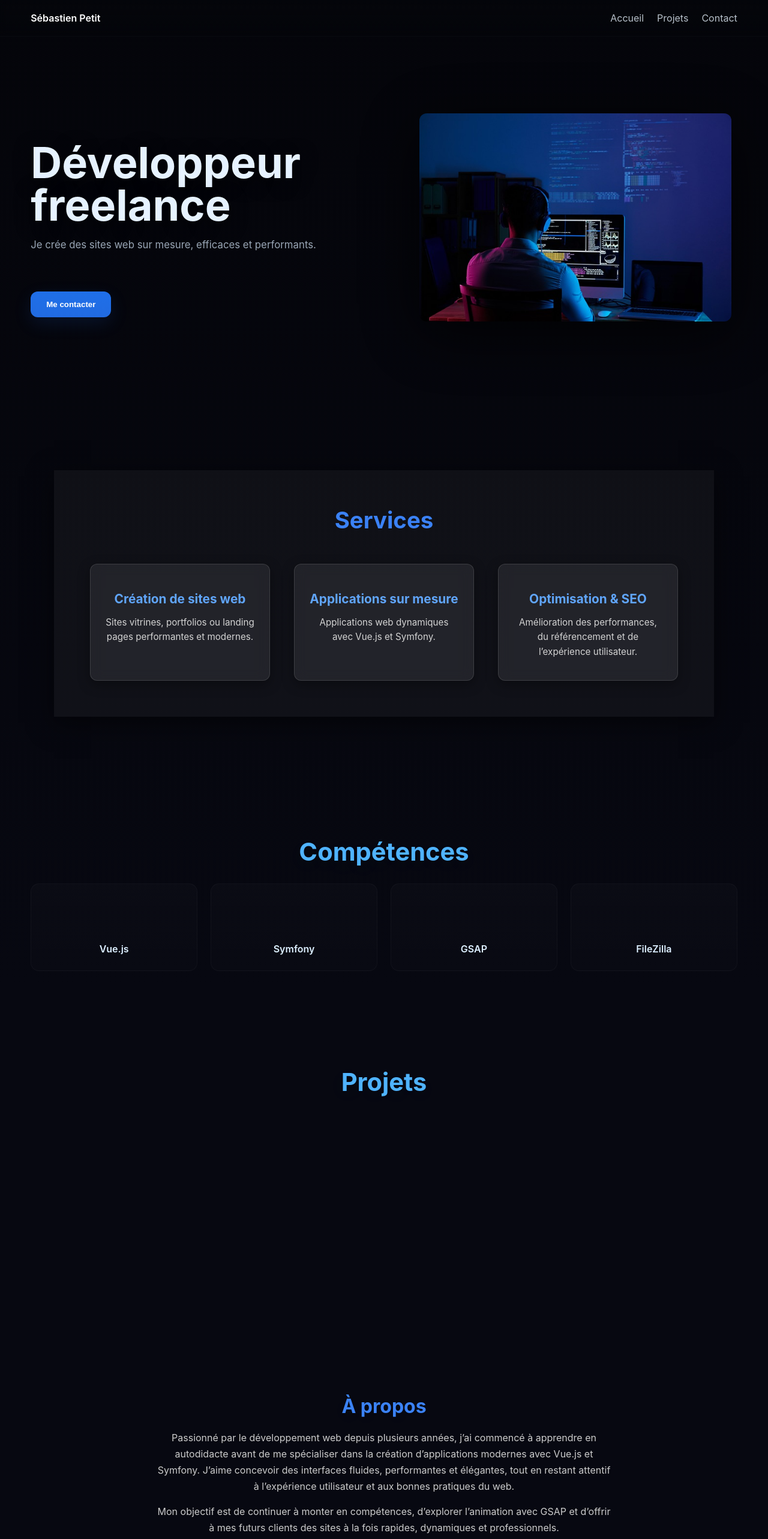
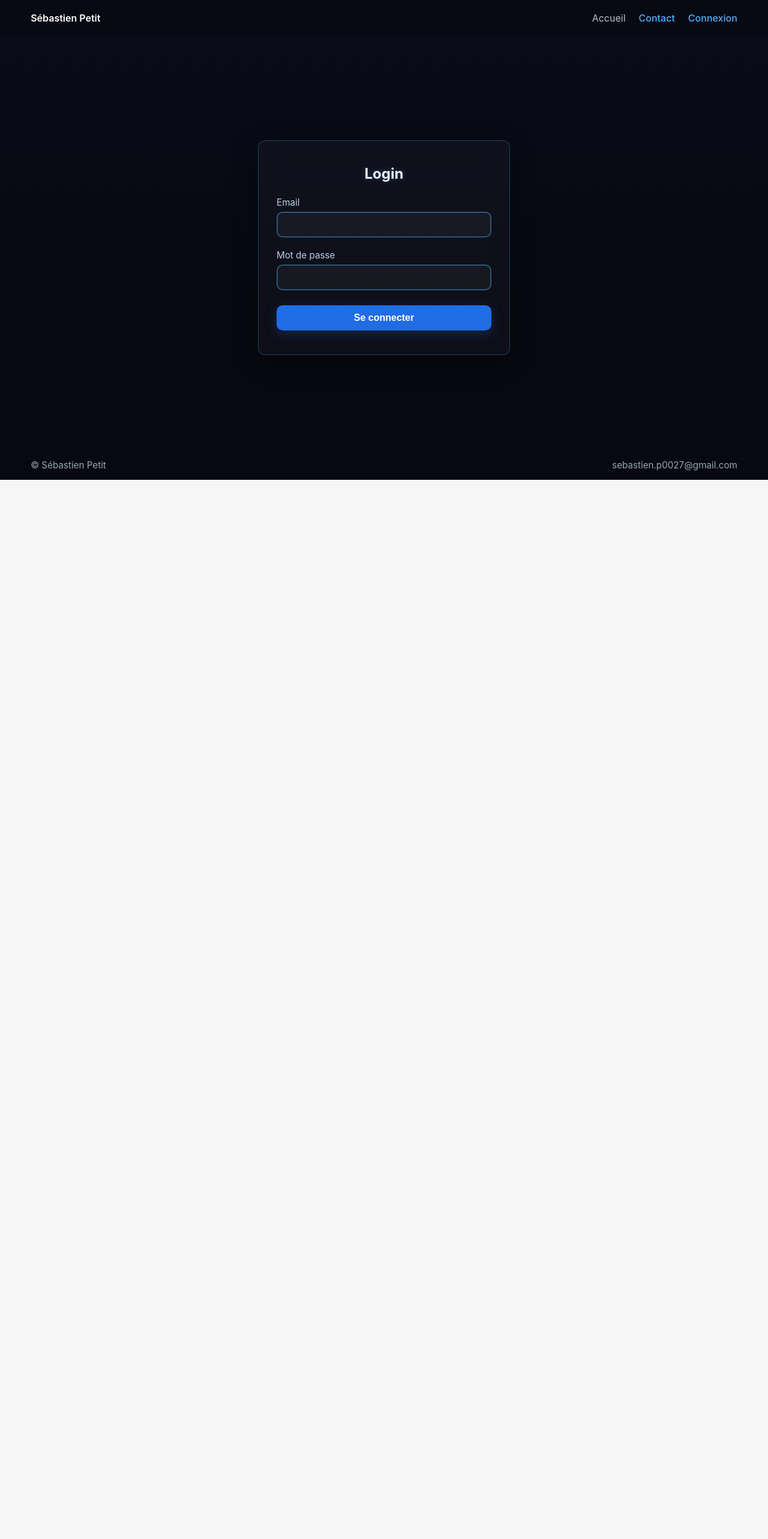
Before and after one commit to sebastien358/FreelanceHub-Frontend, a Vue app: page /login in a window 1280 px wide. Shown: the top 2566 px of the page at 60% size. After the commit the page ends 800 px from the top, so only its background shows below. Built offline with nearby package versions, Linux system fonts and the light colour scheme; the HTML template or start-up script is replaced by a standard one.

Commit message:
Integration form login

```diff
--- a/src/App.vue
+++ b/src/App.vue
@@ -1,15 +1,18 @@
 <template>
-  <div class="site">
-    <Header />
-    <main>
-      <Freelance />
+  <div class="app-content">
+    <Header class="header" />
+    <main class="views">
+      <RouterView v-slot="{Component}">
+        <template v-if="Component">
+          <Component :is="Component" />
+        </template>
+      </RouterView>
     </main>
-    <Footer />
+    <Footer class="footer" />
   </div>
 </template>
 
 <script setup lang="ts">
-import Freelance from '@/freelance/Freelance.vue'
 import Header from '@/templates/header/Header.vue'
 import Footer from '@/templates/footer/Footer.vue'
 </script>
@@ -17,12 +20,25 @@ import Footer from '@/templates/footer/Footer.vue'
 <style lang="scss" scoped>
 $bg: #070811;
 
-.site {
-  background: linear-gradient(180deg, darken($bg, 2%), $bg 60%);
+.app-content {
+  display: grid;
+  grid-template-areas: 'header' 'views' 'footer';
+  height: 100%;
+  grid-template-rows: 60px auto 35px;
+  background: linear-gradient(180deg, lighten($bg, 2%), $bg 60%);
   color: #e8f0ff;
   min-height: 100vh;
   font-family: Inter, system-ui, -apple-system, "Segoe UI", Roboto, "Helvetica Neue", Arial;
   -webkit-font-smoothing: antialiased;
   -moz-osx-font-smoothing: grayscale;
+  .header {
+    grid-area: header;
+  }
+  .views {
+    grid-area: views;
+  }
+  .footer {
+    grid-area: footer;
+  }
 }
 </style>
--- a/src/freelance/Freelance.vue
+++ b/src/freelance/Freelance.vue
@@ -68,18 +68,15 @@
 
   <!-- À PROPOS -->
   <section id="about" class="section about">
-    <h2 class="section-title">À propos</h2>
+    <h2 class="about-title">À propos</h2>
     <p class="about-text">
-      Passionné par le développement web depuis plusieurs années, j’ai commencé à apprendre en
-      autodidacte avant de me spécialiser dans la création d’applications modernes avec
-      <span class="#">Vue.js</span> et <span class="#">Symfony</span>. J’aime concevoir des
-      interfaces fluides, performantes et élégantes, tout en restant attentif à l’expérience
-      utilisateur et aux bonnes pratiques du web.
+      Développeur web passionné, je conçois des sites et applications modernes alliant performance,
+      fluidité et esthétique. Spécialisé dans l’écosystème Vue.js et Symfony, j’accorde une
+      attention particulière à l’expérience utilisateur et à la qualité du code.
     </p>
     <p class="about-text">
-      Mon objectif est de continuer à monter en compétences, d’explorer l’animation avec
-      <span class="#">GSAP</span> et d’offrir à mes futurs clients des sites à la fois rapides,
-      dynamiques et professionnels.
+      Mon objectif : proposer à chaque client une solution sur mesure, rapide et élégante, tout en
+      continuant à innover à travers des interfaces animées et dynamiques grâce à GSAP.
     </p>
   </section>
 </template>
@@ -116,7 +113,6 @@ const projects = [
   { title: 'E-commerce', sub: 'Frontend & API', image: '/src/assets/images/freelance-3.png'}
 ]
 
-
 onMounted(async () => {
   await nextTick()
   // HERO intro
@@ -141,10 +137,52 @@ onMounted(async () => {
 
   // CTA hover glow
   ctaBtn.value.addEventListener('mouseenter', () => {
-    gsap.to(ctaBtn.value, { scale: 1.06, boxShadow: '0 15px 40px rgba(59,130,246,0.28)', duration: 0.25 })
+    gsap.to(ctaBtn.value, { scale: 1.06, boxShadow: '0 0 20px #3B82F6, 0 0 40px #3B82F6', duration: 0.25 })
   })
   ctaBtn.value.addEventListener('mouseleave', () => {
-    gsap.to(ctaBtn.value, { scale: 1, boxShadow: '0 0 0 rgba(0,0,0,0)', duration: 0.25 })
+    gsap.to(ctaBtn.value, { scale: 1, boxShadow: '0 0 30px #3B82F6', duration: 0.25 })
+  })
+
+  // SERVICE
+  const cards = serviceList.value.querySelectorAll('.service-card')
+  cards.forEach((card, i) => {
+    gsap.from(card, {
+      opacity: 0,
+      y: 30,
+      ease: 'power3.out',
+      duration: 0.6,
+      delay: i * 0.2,
+      scrollTrigger: {
+        trigger: serviceList.value,
+        start: 'top 80%',
+        toggleActions: 'play none none reverse'
+      },
+    })
+  })
+
+  gsap.from('.about-title', {
+    opacity: 0,
+    x: -80,
+    duration: 1,
+    ease: 'power2.out',
+    delay: 0.2,
+    scrollTrigger: {
+      trigger: '.about',
+      start: 'top 80%',
+      toggleActions: 'play none none reverse'
+    }
+  })
+
+  gsap.from('.about-text', {
+    opacity: 0,
+    x: 80,
+    duration: 1,
+    ease: 'power2.out',
+    scrollTrigger: {
+      trigger: '.about',
+      start: 'top 80%',
+      toggleActions: 'play none none reverse'
+    }
   })
 
   // Skills title fade on scroll
@@ -223,22 +261,7 @@ onMounted(async () => {
     ease: 'power2.out',
   })
 
-
-  const cards = serviceList.value.querySelectorAll('.service-card')
-  cards.forEach((card, i) => {
-    gsap.from(card, {
-      opacity: 0,
-      ease: 'power2.out',
-      delay: i * 0.3,
-      scrollTrigger: {
-        trigger: card,
-        start: 'top 80%',
-      },
-    })
-  })
 })
-
-
 </script>
 
 <style lang="scss" scoped>
@@ -361,9 +384,9 @@ $glass: rgba(255, 255, 255, 0.03);
     }
 
     &:hover {
-      transform: translateY(-10px);
+      transform: translateY(-10px) scale(1.03);
       background: rgba(255, 255, 255, 0.12);
-      box-shadow: 0 15px 30px rgba(0, 0, 0, 0.5);
+      box-shadow: 0 20px 40px rgba(0, 0, 0, 0.55);
     }
   }
 }
@@ -470,12 +493,12 @@ $glass: rgba(255, 255, 255, 0.03);
   margin: 100px auto;
   text-align: center;
   padding: 0 20px;
-  h2 {
+  .about-title {
     color: #3b82f6;
     font-size: 2rem;
     margin-bottom: 20px;
   }
-  p {
+  .about-text {
     color: #ccc;
     line-height: 27px;
     font-size: 1rem;
--- /dev/null
+++ b/src/freelance/components/auth/Login.vue
@@ -0,0 +1,110 @@
+<script setup lang="ts">
+import { onMounted, nextTick } from 'vue'
+import gsap from 'gsap'
+
+onMounted(async () => {
+  await nextTick()
+
+  gsap.from('.container-form', {
+    opacity: 0,
+    scale: 0.6,
+    duration: 0.8,
+    ease: 'back.out(1.7)'
+  })
+})
+
+const fields = [
+  {for: 'email', label: 'Email', type: 'text', value: '', name: 'email', errorForm: ''},
+  {for: 'password', label: 'Mot de passe', type: 'password', value: '', name: 'password', errorForm: ''}
+]
+</script>
+
+<template>
+  <section class="d-flex align-items-center justify-content-center login">
+    <div class="container-form">
+      <h2>Login</h2>
+      <form>
+        <div v-for="(field, index) in fields" :key="index">
+          <div class="d-flex flex-column form-group">
+            <label :for="field.for">{{ field.label }}</label>
+            <input />
+          </div>
+        </div>
+      </form>
+      <button class="btn btn-login">Se connecter</button>
+    </div>
+  </section>
+</template>
+
+<style scoped lang="scss">
+
+$form-border: rgba(79, 179, 255, 0.4);
+$form-focus: #4fb3ff;
+$form-bg: rgba(255, 255, 255, 0.04);
+$form-text: #e9f5ff;
+
+.login {
+  width: max(1200px);
+  margin: 0 auto;
+  height: 100%;
+  .container-form {
+    background: rgba(255, 255, 255, 0.03);
+    border: 1px solid rgba(79, 179, 255, 0.3);
+    box-shadow: 0 10px 40px rgba(0, 0, 0, 0.4);
+    backdrop-filter: blur(12px);
+    border-radius: 12px;
+    padding: 40px 30px;
+    width: min(100%, 420px);
+    color: #eaf3ff;
+    text-align: center;
+    h2 {
+      color: #e9f5ff;
+      text-shadow: 0 0 12px rgba(79, 179, 255, 0.3);
+      margin-bottom: 24px;
+    }
+    .form-group {
+      margin-top: 20px;
+      display: flex;
+      flex-direction: column;
+      align-items: flex-start;
+      label {
+        margin-bottom: 6px;
+        color: #bcd0e4;
+        font-size: 0.95rem;
+      }
+    }
+    input, textarea {
+      background: $form-bg;
+      border: 2px solid $form-border;
+      border-radius: 10px;
+      padding: 12px 16px;
+      color: $form-text;
+      transition: all 0.25s ease;
+      width: 100%;
+      &:focus {
+        outline: none;
+        border-color: $form-focus;
+        box-shadow: 0 0 12px rgba(79, 179, 255, 0.4);
+      }
+    }
+    .btn-login {
+      margin-top: 25px;
+      width: 100%;
+      padding: 12px;
+      border: none;
+      border-radius: 10px;
+      color: white;
+      font-weight: 600;
+      font-size: 1rem;
+      cursor: pointer;
+      transition: all 0.25s ease;
+      box-shadow: 0 6px 20px rgba(33, 107, 226, 0.25);
+      background: linear-gradient(180deg, #1f6fe8, #216be2);
+      &:hover {
+        transform: translateY(-3px);
+        box-shadow: 0 14px 30px rgba(33, 107, 226, 0.4);
+      }
+    }
+  }
+}
+</style>
--- a/src/router/index.ts
+++ b/src/router/index.ts
@@ -1,8 +1,14 @@
 import { createRouter, createWebHistory } from 'vue-router'
+import Freelance from '@/freelance/Freelance.vue'
+import Login from '@/freelance/components/auth/Login.vue'
 
 const router = createRouter({
   history: createWebHistory(import.meta.env.BASE_URL),
-  routes: [],
+  routes: [
+    {path: '/', redirect: '/freelance'},
+    {path: '/freelance', component: Freelance},
+    {path: '/login', component: Login}
+  ],
 })
 
 export default router
--- a/src/templates/footer/Footer.vue
+++ b/src/templates/footer/Footer.vue
@@ -16,7 +16,6 @@ $muted: #9aa7b6;
 /* footer */
 .site-footer {
   border-top: 1px solid rgba(255,255,255,0.02);
-  padding: 28px 0;
   .container {
     width: min(1200px, 92%);
     margin: 0 auto;
--- a/src/templates/header/Header.vue
+++ b/src/templates/header/Header.vue
@@ -5,11 +5,12 @@
   <header class="site-header">
     <div class="container header-inner">
       <div class="brand">Sébastien Petit</div>
-      <nav class="nav">
-        <a href="#accueil">Accueil</a>
-        <a href="#projets">Projets</a>
-        <a href="#">Contact</a>
-      </nav>
+      <ul class="d-flex align-items-center header-link">
+        <li><router-link to="/freelance">Accueil</router-link></li>
+        <!--<li><router-link to="">Projets</router-link></li>-->
+        <li><router-link to="">Contact</router-link></li>
+        <li><router-link to="/login">Connexion</router-link></li>
+      </ul>
     </div>
   </header>
 </template>
@@ -28,8 +29,8 @@
     margin: 0 auto;
   }
   .header-inner {
-    display:flex;
-    align-items:center;
+    display: flex;
+    align-items: center;
     justify-content: space-between;
     padding: 20px 0;
   }
@@ -37,7 +38,7 @@
     font-weight: 600;
     color: #fff;
   }
-  .nav a {
+  .header-link a {
     color: lighten(#9aa7b6, 10%);
     margin-left: 22px;
     text-decoration: none;
@@ -46,5 +47,10 @@
       color: #4fb3ff;
     }
   }
+  .header-link {
+    a.router-link-active {
+      color: #4fb3ff;
+    }
+  }
 }
 </style>
```
